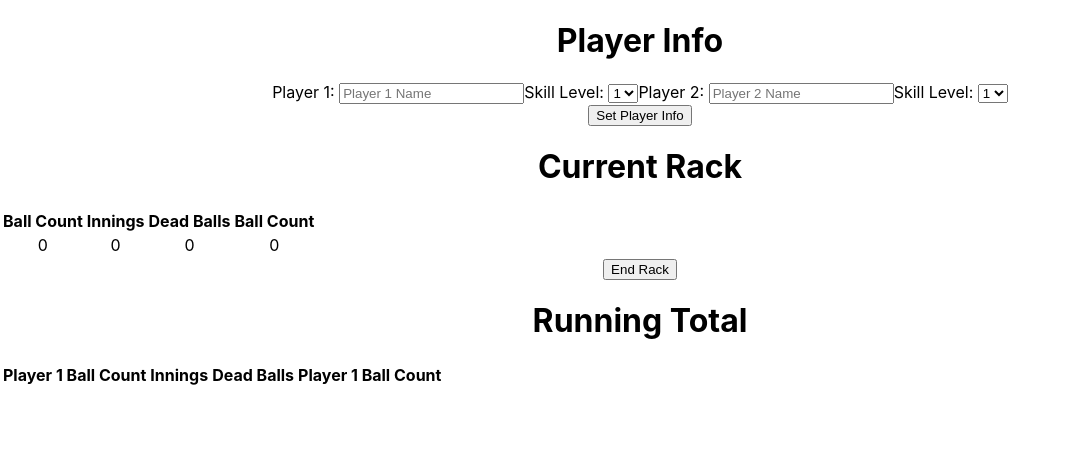
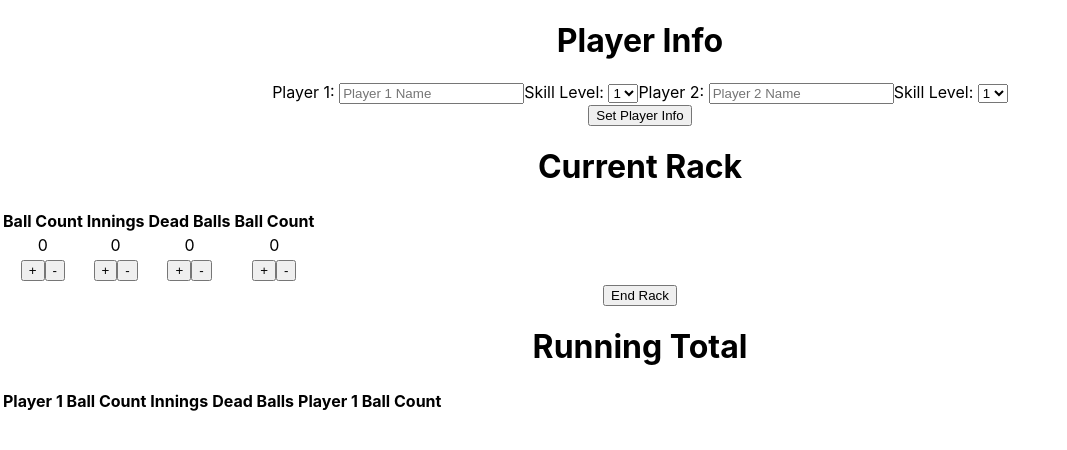
Before and after one commit to danmada/apa-score-sheet, a React (Create React App) app in the folder apa_score_sheet/: page / in a window 1280 px wide. Shown: the top 450 px of the page, without its empty margins (0-1067 px from the left). Built offline with nearby package versions, Linux system fonts and the light colour scheme.

Commit message:
add add/sub btns, clear current rack

```diff
--- a/apa_score_sheet/src/components/App.js
+++ b/apa_score_sheet/src/components/App.js
@@ -19,10 +19,18 @@ function App() {
   const currentRack = {playerOneBallCount, inningCount, deadBallCount, playerTwoBallCount}
 
   function handleEndRackClick() {
+    if ((playerOneBallCount + playerTwoBallCount + deadBallCount) !== 10) {
+      alert('Total ball count needs to equal 10!')
+    } else {
     setCompletedInnings((completedInnings) => [...completedInnings, currentRack ])
+
+    setPlayerOneBallCount(0)
+    setPlayerTwoBallCount(0)
+    setInningCount(0)
+    setDeadBallCount(0)
+    }
   }
 
-  console.log(completedInnings)
 
   return (
     <div className="App">
--- a/apa_score_sheet/src/components/InningsDisplay.js
+++ b/apa_score_sheet/src/components/InningsDisplay.js
@@ -4,14 +4,16 @@ function InningsDisplay({data}) {
 
 
     return (
-        <div>
+
+            <tbody>
             <tr>
                     <td>{data.playerOneBallCount}</td>
                     <td>{data.inningCount}</td>
                     <td>{data.deadBallCount}</td>
                     <td>{data.playerTwoBallCount}</td>
             </tr>
-        </div>
+            </tbody>
+
     )
 
 }
--- a/apa_score_sheet/src/components/NewRack.js
+++ b/apa_score_sheet/src/components/NewRack.js
@@ -12,22 +12,17 @@ function NewRack({  playerOneBallCount,
                     handleEndRackClick
 }) {
 
+   const handleAddP1BallCount = () => setPlayerOneBallCount(playerOneBallCount + 1);
+   const handleSubP1BallCount = () => setPlayerOneBallCount(playerOneBallCount - 1);
 
-    function handleP1BallCount(){
-        setPlayerOneBallCount(playerOneBallCount + 1)
-    }
+   const handleAddP2BallCount = () => setPlayerTwoBallCount(playerTwoBallCount + 1);
+   const handleSubP2BallCount = () => setPlayerTwoBallCount(playerTwoBallCount - 1);
 
-    function handleP2BallCount(){
-        setPlayerTwoBallCount(playerTwoBallCount + 1)
-    }
+   const handleInningAddCount = () => setInningCount(inningCount + 1);
+   const handleInningSubCount = () => setInningCount(inningCount - 1);
 
-    function handleInningCount(){
-        setInningCount(inningCount + 1)
-    }
-
-    function handleDeadBallCount(){
-        setDeadBallCount(deadBallCount + 1)
-    }
+   const handleAddDeadBallCount = () => setDeadBallCount(deadBallCount + 1);
+   const handleSubDeadBallCount = () => setDeadBallCount(deadBallCount - 1);
 
 
     return (
@@ -44,10 +39,28 @@ function NewRack({  playerOneBallCount,
             </thead>
             <tbody>
                 <tr>
-                    <td onClick={handleP1BallCount}>{playerOneBallCount}</td>
-                    <td onClick={handleInningCount}>{inningCount}</td>
-                    <td onClick={handleDeadBallCount}>{deadBallCount}</td>
-                    <td onClick={handleP2BallCount}>{playerTwoBallCount}</td>
+                    <td>{playerOneBallCount}</td>
+                    <td>{inningCount}</td>
+                    <td>{deadBallCount}</td>
+                    <td>{playerTwoBallCount}</td>
+                </tr>
+                <tr>
+                    <td>
+                        <button onClick={handleAddP1BallCount}>+</button>
+                        <button onClick={handleSubP1BallCount}>-</button>
+                    </td>
+                    <td>
+                        <button onClick={handleInningAddCount}>+</button>
+                        <button onClick={handleInningSubCount}>-</button>
+                    </td>
+                    <td>
+                        <button onClick={handleAddDeadBallCount}>+</button>
+                        <button onClick={handleSubDeadBallCount}>-</button>
+                    </td>
+                    <td>
+                        <button onClick={handleAddP2BallCount}>+</button>
+                        <button onClick={handleSubP2BallCount}>-</button>
+                    </td>
                 </tr>
             </tbody>
         </table>
--- a/apa_score_sheet/src/components/RunningTotal.js
+++ b/apa_score_sheet/src/components/RunningTotal.js
@@ -19,8 +19,8 @@ function RunningTotal({completedInnings}) {
                 <th>Dead Balls</th>
                 <th>Player 1 Ball Count</th>
             </tr>
+            </thead>
             {innings}
-            </thead>
         </table>
         </>
     )
```
